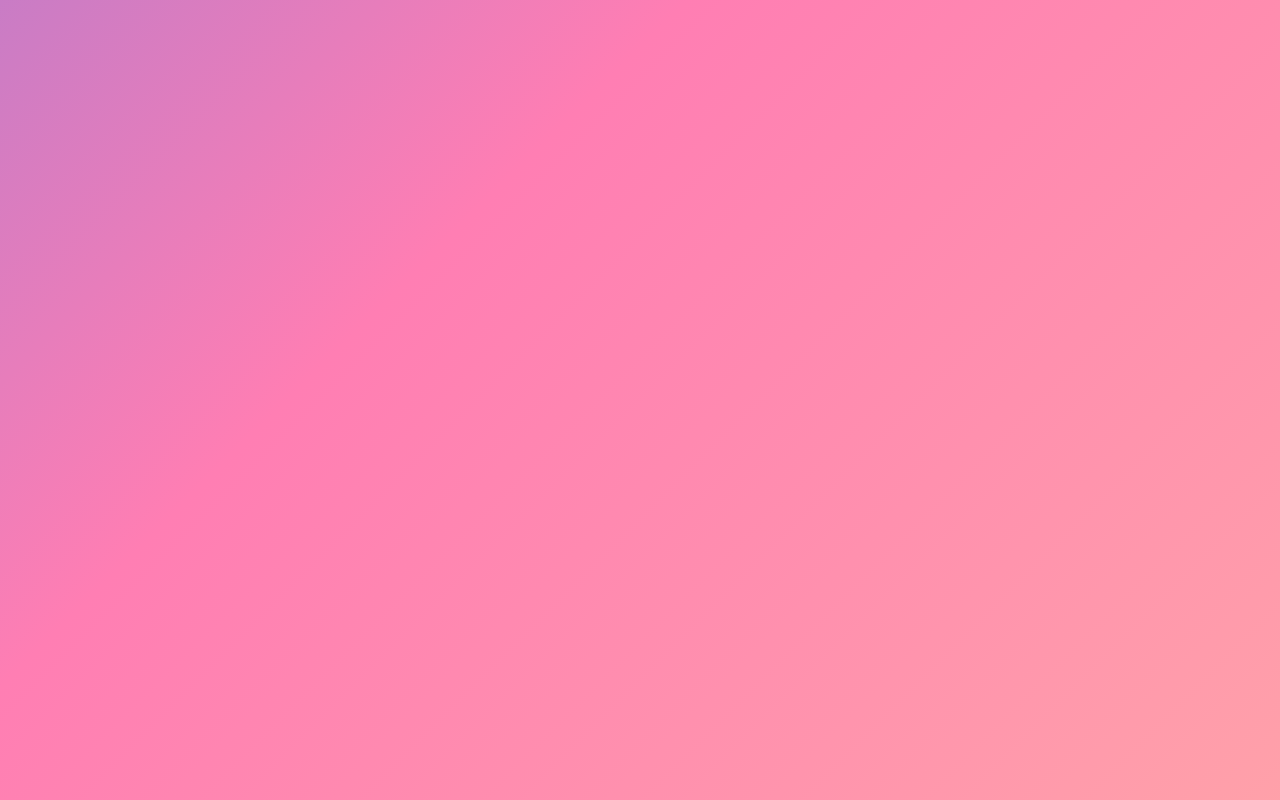
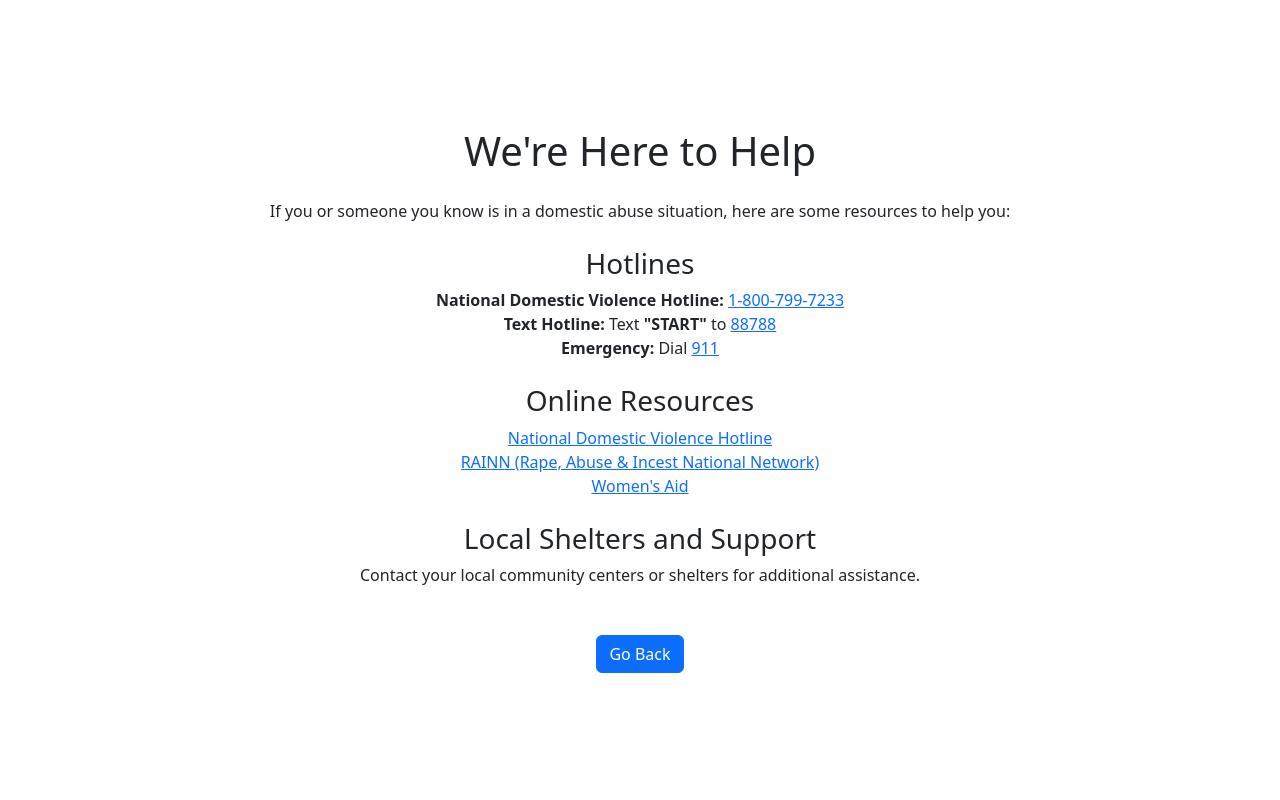
Before and after one commit to FarazPir/hackai-project-2025, a React (Create React App) app: page /help in a window 1280 px wide. Before the commit this address had no page. Built offline with nearby package versions, Linux system fonts and the light colour scheme.

Commit message:
Added HelpPage component and updated LandingPage

```diff
--- a/src/App.js
+++ b/src/App.js
@@ -1,15 +1,15 @@
 import React from "react";
 import { Routes, Route } from "react-router-dom";
-import LandingPage from "./LandingPage"; // Import your LandingPage component
-import ChatUI from "./ChatUI"; // Import your ChatUI component
+import LandingPage from "./LandingPage";
+import ChatUI from "./ChatUI";
+import HelpPage from "./HelpPage"; // Import the new HelpPage component
 
 function App() {
     return (
         <Routes>
-      {/* Set LandingPage as the home page */}
             <Route path="/" element={<LandingPage />} />
-      {/* Route for ChatUI */}
             <Route path="/chat" element={<ChatUI />} />
+            <Route path="/help" element={<HelpPage />} /> {/* Add the HelpPage route */}
         </Routes>
     );
 }
--- /dev/null
+++ b/src/HelpPage.jsx
@@ -0,0 +1,43 @@
+import React from "react";
+import "./assets/css/bootstrap.min.css";
+import "./assets/css/styles.css";
+
+const HelpPage = () => {
+    return (
+        <div className="d-flex justify-content-center align-items-center vh-100 bg-white">
+            <div className="container text-center">
+                <h1 className="mb-4">We're Here to Help</h1>
+                <p>If you or someone you know is in a domestic abuse situation, here are some resources to help you:</p>
+
+                <div className="mt-4">
+                    <h3>Hotlines</h3>
+                    <ul className="list-unstyled">
+                        <li><strong>National Domestic Violence Hotline:</strong> <a href="tel:1-800-799-7233">1-800-799-7233</a></li>
+                        <li><strong>Text Hotline:</strong> Text <strong>"START"</strong> to <a href="sms:88788">88788</a></li>
+                        <li><strong>Emergency:</strong> Dial <a href="tel:911">911</a></li>
+                    </ul>
+                </div>
+
+                <div className="mt-4">
+                    <h3>Online Resources</h3>
+                    <ul className="list-unstyled">
+                        <li><a href="https://www.thehotline.org" target="_blank" rel="noopener noreferrer">National Domestic Violence Hotline</a></li>
+                        <li><a href="https://www.rainn.org/" target="_blank" rel="noopener noreferrer">RAINN (Rape, Abuse & Incest National Network)</a></li>
+                        <li><a href="https://www.womensaid.org.uk/" target="_blank" rel="noopener noreferrer">Women's Aid</a></li>
+                    </ul>
+                </div>
+
+                <div className="mt-4">
+                    <h3>Local Shelters and Support</h3>
+                    <p>Contact your local community centers or shelters for additional assistance.</p>
+                </div>
+
+                <div className="mt-5">
+                    <button className="btn btn-primary" onClick={() => window.history.back()}>Go Back</button>
+                </div>
+            </div>
+        </div>
+    );
+};
+
+export default HelpPage;
--- a/src/LandingPage.jsx
+++ b/src/LandingPage.jsx
@@ -39,7 +39,9 @@ const LandingPage = () => {
                             </div>
 
                             <div className="col d-flex justify-content-center">
-                                <button className="circle text-white d-flex flex-column align-items-center justify-content-center modern-button">
+                                <button className="circle text-white d-flex flex-column align-items-center justify-content-center modern-button"
+                                onClick={() => navigate("/help")}
+                                >
                                     <i className="bi bi-telephone fs-3"></i>
                                     <p className="mb-0 mt-2">I need help</p>
                                 </button>
```
Lines whose indentation alone changed are shown as unchanged.
